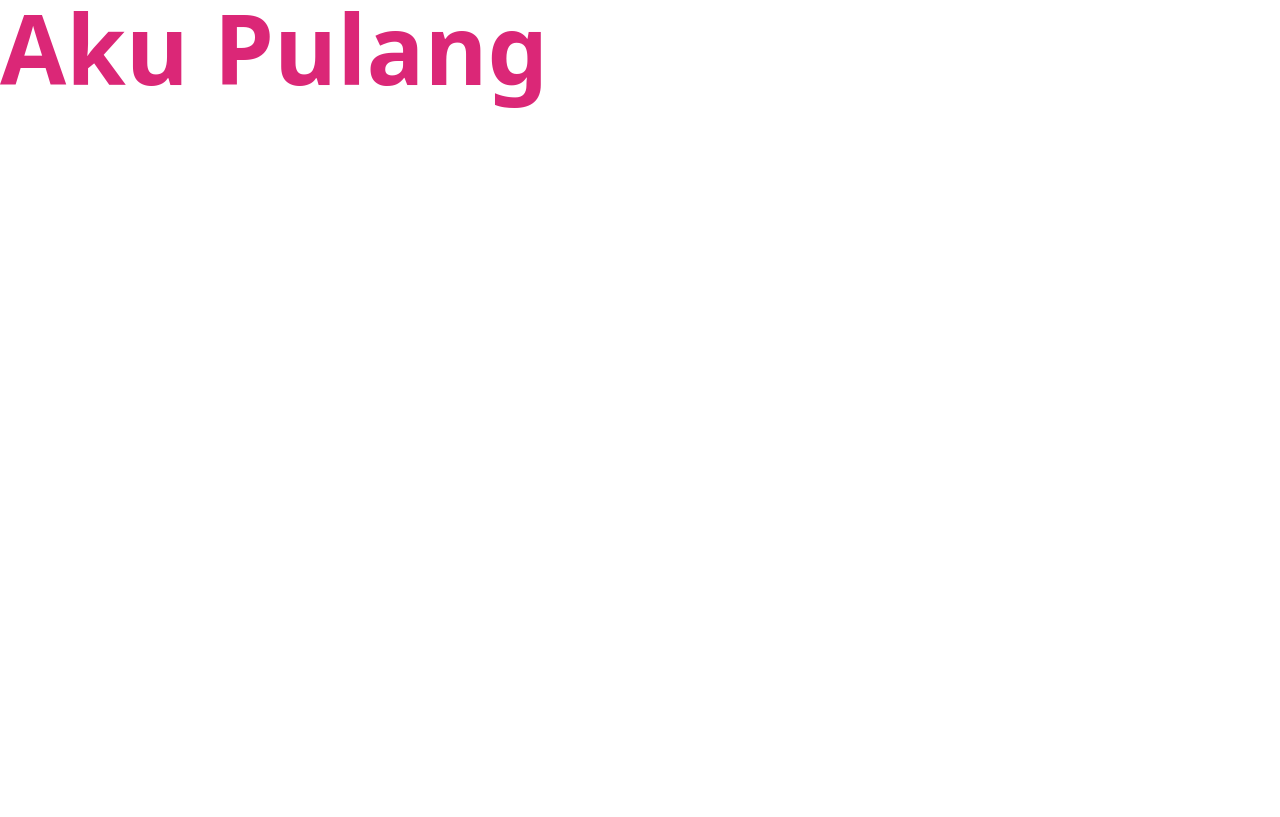
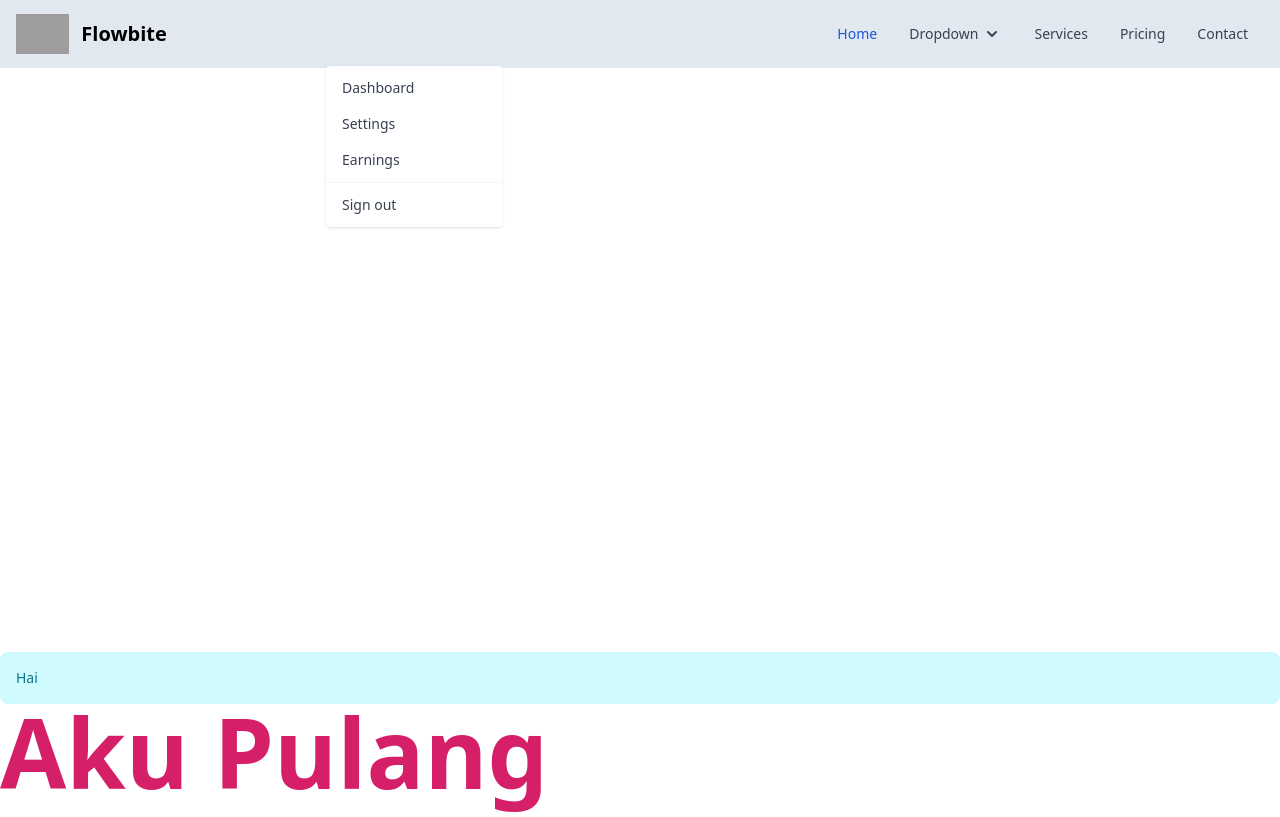
Before and after one commit to fahmikdp/pkk-companyprofile, a Next.js app: page / in a window 1280 px wide. Built offline with nearby package versions, Linux system fonts and the light colour scheme; grey boxes are pictures that could not be loaded.

Commit message:
add: hehehe

```diff
--- a/package.json
+++ b/package.json
@@ -9,6 +9,8 @@
     "lint": "next lint"
   },
   "dependencies": {
+    "flowbite": "^1.5.2",
+    "flowbite-react": "^0.1.6",
     "next": "12.2.5",
     "react": "18.2.0",
     "react-dom": "18.2.0"
--- /dev/null
+++ b/src/components/Card/index.js
@@ -0,0 +1,9 @@
+const Card = () => {
+  return (
+    <>
+      <h1>Ini Card</h1>
+    </>
+  );
+};
+
+export default Card;
--- /dev/null
+++ b/src/components/Navbar/index.js
@@ -0,0 +1,153 @@
+const Navbar = () => {
+  return (
+    <nav className="px-4 py-3 md:px-4 md:py-2 bg-slate-200 border-gray-200 dark:bg-gray-900 dark:border-gray-700">
+      <div className="container flex flex-wrap justify-between items-center mx-auto">
+        <a href="/" className="flex items-center">
+          <img
+            src="https://flowbite.com/docs/images/logo.svg"
+            className="mr-3 h-6 sm:h-10"
+            alt="Flowbite Logo"
+          />
+          <span className="self-center text-xl font-semibold whitespace-nowrap dark:text-white">
+            Flowbite
+          </span>
+        </a>
+        <button
+          data-collapse-toggle="mobile-menu"
+          type="button"
+          className="inline-flex justify-center items-center ml-3 text-gray-400 rounded-lg md:hidden hover:text-gray-900 focus:outline-none focus:ring-2 focus:ring-blue-300 dark:text-gray-400 dark:hover:text-white dark:focus:ring-gray-500"
+          aria-controls="mobile-menu-2"
+          aria-expanded="false"
+        >
+          <span className="sr-only">Open main menu</span>
+          <svg
+            className="w-6 h-6"
+            aria-hidden="true"
+            fill="currentColor"
+            viewBox="0 0 20 20"
+            xmlns="http://www.w3.org/2000/svg"
+          >
+            <path
+              fillRule="evenodd"
+              d="M3 5a1 1 0 011-1h12a1 1 0 110 2H4a1 1 0 01-1-1zM3 10a1 1 0 011-1h12a1 1 0 110 2H4a1 1 0 01-1-1zM3 15a1 1 0 011-1h12a1 1 0 110 2H4a1 1 0 01-1-1z"
+              clipRule="evenodd"
+            ></path>
+          </svg>
+        </button>
+        <div className="hidden w-full md:block md:w-auto" id="mobile-menu">
+          <ul className="flex flex-col p-4 mt-4 bg-white rounded-lg border border-gray-100 md:flex-row md:space-x-8 md:mt-0 md:text-sm md:font-medium md:border-0 md:bg-transparent dark:bg-gray-800 md:dark:bg-gray-900 dark:border-gray-700">
+            <li>
+              <a
+                href="/"
+                className="block py-2 pr-4 pl-3 text-white bg-blue-700 rounded md:bg-transparent md:text-blue-700 md:p-0 md:dark:text-white dark:bg-blue-600 md:dark:bg-transparent"
+                ariaCurrent="page"
+              >
+                Home
+              </a>
+            </li>
+            <li>
+              <button
+                id="dropdownNavbarLink"
+                data-dropdown-toggle="dropdownNavbar"
+                className="flex justify-between items-center py-2 pr-4 pl-3 w-full font-medium text-gray-700 rounded hover:bg-gray-100 md:hover:bg-transparent md:border-0 md:hover:text-blue-700 md:p-0 md:w-auto dark:text-gray-400 dark:hover:text-white dark:focus:text-white dark:border-gray-700 dark:hover:bg-gray-700 md:dark:hover:bg-transparent"
+              >
+                Dropdown
+                <svg
+                  className="ml-1 w-5 h-5"
+                  aria-hidden="true"
+                  fill="currentColor"
+                  viewBox="0 0 20 20"
+                  xmlns="http://www.w3.org/2000/svg"
+                >
+                  <path
+                    fillRule="evenodd"
+                    d="M5.293 7.293a1 1 0 011.414 0L10 10.586l3.293-3.293a1 1 0 111.414 1.414l-4 4a1 1 0 01-1.414 0l-4-4a1 1 0 010-1.414z"
+                    clipRule="evenodd"
+                  ></path>
+                </svg>
+              </button>
+              {/* <!-- Dropdown menu --> */}
+              <div
+                id="dropdownNavbar"
+                className="z-10 w-44 font-normal bg-white rounded divide-y divide-gray-100 shadow dark:bg-gray-700 dark:divide-gray-600 block"
+                data-popper-reference-hidden=""
+                data-popper-escaped=""
+                data-popper-placement="bottom"
+                style={{
+                  position: "absolute",
+                  inset: "0px auto auto 0px",
+                  margin: "0px",
+                  transform: "translate(326px, 66px)",
+                }}
+              >
+                <ul
+                  className="py-1 text-sm text-gray-700 dark:text-gray-400"
+                  aria-labelledby="dropdownLargeButton"
+                >
+                  <li>
+                    <a
+                      href="/"
+                      className="block py-2 px-4 hover:bg-gray-100 dark:hover:bg-gray-600 dark:hover:text-white"
+                    >
+                      Dashboard
+                    </a>
+                  </li>
+                  <li>
+                    <a
+                      href="/"
+                      className="block py-2 px-4 hover:bg-gray-100 dark:hover:bg-gray-600 dark:hover:text-white"
+                    >
+                      Settings
+                    </a>
+                  </li>
+                  <li>
+                    <a
+                      href="/"
+                      className="block py-2 px-4 hover:bg-gray-100 dark:hover:bg-gray-600 dark:hover:text-white"
+                    >
+                      Earnings
+                    </a>
+                  </li>
+                </ul>
+                <div className="py-1">
+                  <a
+                    href="/"
+                    className="block py-2 px-4 text-sm text-gray-700 hover:bg-gray-100 dark:hover:bg-gray-600 dark:text-gray-400 dark:hover:text-white"
+                  >
+                    Sign out
+                  </a>
+                </div>
+              </div>
+            </li>
+            <li>
+              <a
+                href="/"
+                className="block py-2 pr-4 pl-3 text-gray-700 rounded hover:bg-gray-100 md:hover:bg-transparent md:border-0 md:hover:text-blue-700 md:p-0 dark:text-gray-400 md:dark:hover:text-white dark:hover:bg-gray-700 dark:hover:text-white md:dark:hover:bg-transparent"
+              >
+                Services
+              </a>
+            </li>
+            <li>
+              <a
+                href="/"
+                className="block py-2 pr-4 pl-3 text-gray-700 rounded hover:bg-gray-100 md:hover:bg-transparent md:border-0 md:hover:text-blue-700 md:p-0 dark:text-gray-400 md:dark:hover:text-white dark:hover:bg-gray-700 dark:hover:text-white md:dark:hover:bg-transparent"
+              >
+                Pricing
+              </a>
+            </li>
+            <li>
+              <a
+                href="/"
+                className="block py-2 pr-4 pl-3 text-gray-700 rounded hover:bg-gray-100 md:hover:bg-transparent md:border-0 md:hover:text-blue-700 md:p-0 dark:text-gray-400 md:dark:hover:text-white dark:hover:bg-gray-700 dark:hover:text-white md:dark:hover:bg-transparent"
+              >
+                Contact
+              </a>
+            </li>
+          </ul>
+        </div>
+      </div>
+    </nav>
+  );
+};
+
+export default Navbar;
--- /dev/null
+++ b/src/components/index.js
@@ -0,0 +1,4 @@
+import Card from "@/components/Card";
+import Navbar from "@/components/Navbar";
+
+export { Card, Navbar };
--- /dev/null
+++ b/src/layouts/index.js
@@ -0,0 +1,24 @@
+import PropTypes from "prop-types";
+import Head from "next/head";
+import { Navbar } from "@/components";
+
+const Layout = ({ children, title }) => (
+  <>
+    <div>
+      <Head>
+        <title>{title} - Next.js</title>
+      </Head>
+    </div>
+    <div className="min-h-screen w-full flex flex-col justify-between">
+      <Navbar />
+      <main>{children}</main>
+    </div>
+  </>
+);
+
+Layout.propTypes = {
+  children: PropTypes.node.isRequired,
+  title: PropTypes.string.isRequired,
+};
+
+export default Layout;
--- a/src/pages/_app.js
+++ b/src/pages/_app.js
@@ -1,5 +1,13 @@
 import "@/styles/globals.css";
+import { useEffect } from "react";
+// import "flowbite";
 
-const MyApp = ({ Component, pageProps }) => <Component {...pageProps} />;
+const MyApp = ({ Component, pageProps }) => {
+  useEffect(() => {
+    import( "flowbite");
+  }, []);
+
+  return <Component {...pageProps} />;
+};
 
 export default MyApp;
--- a/src/pages/index.js
+++ b/src/pages/index.js
@@ -1,8 +1,12 @@
+import Layout from "@/layouts";
+import { Alert } from "flowbite-react";
+
 const Home = () => {
   return (
-    <>
+    <Layout title="Home">
+      <Alert color="info">Hai</Alert>
       <h1 className="text-8xl text-pink-600 font-bold">Aku Pulang</h1>
-    </>
+    </Layout>
   );
 };
 
--- a/tailwind.config.js
+++ b/tailwind.config.js
@@ -1,8 +1,12 @@
 /** @type {import('tailwindcss').Config} */
 module.exports = {
-  content: ["./src/**/*.{js,ts,jsx,tsx}"],
+  content: [
+    "./node_modules/flowbite/**/*.js",
+    "./node_modules/flowbite-react/**/*.js",
+    "./src/**/*.{js,ts,jsx,tsx}",
+  ],
   theme: {
     extend: {},
   },
-  plugins: [],
+  plugins: [require("flowbite/plugin")],
 };
```
Also changed, not shown: 1 other file (tests, documents, lock files or other folders).
